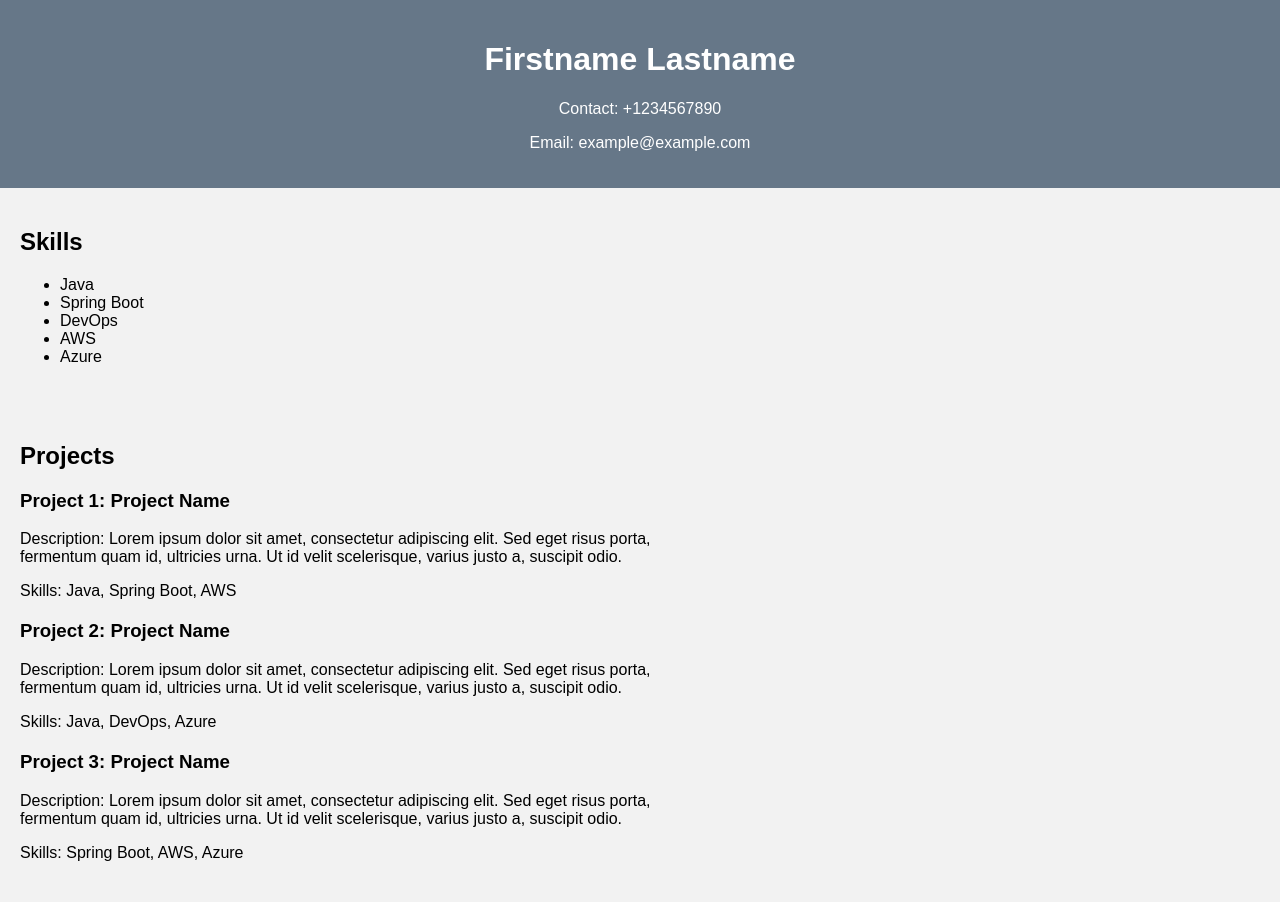
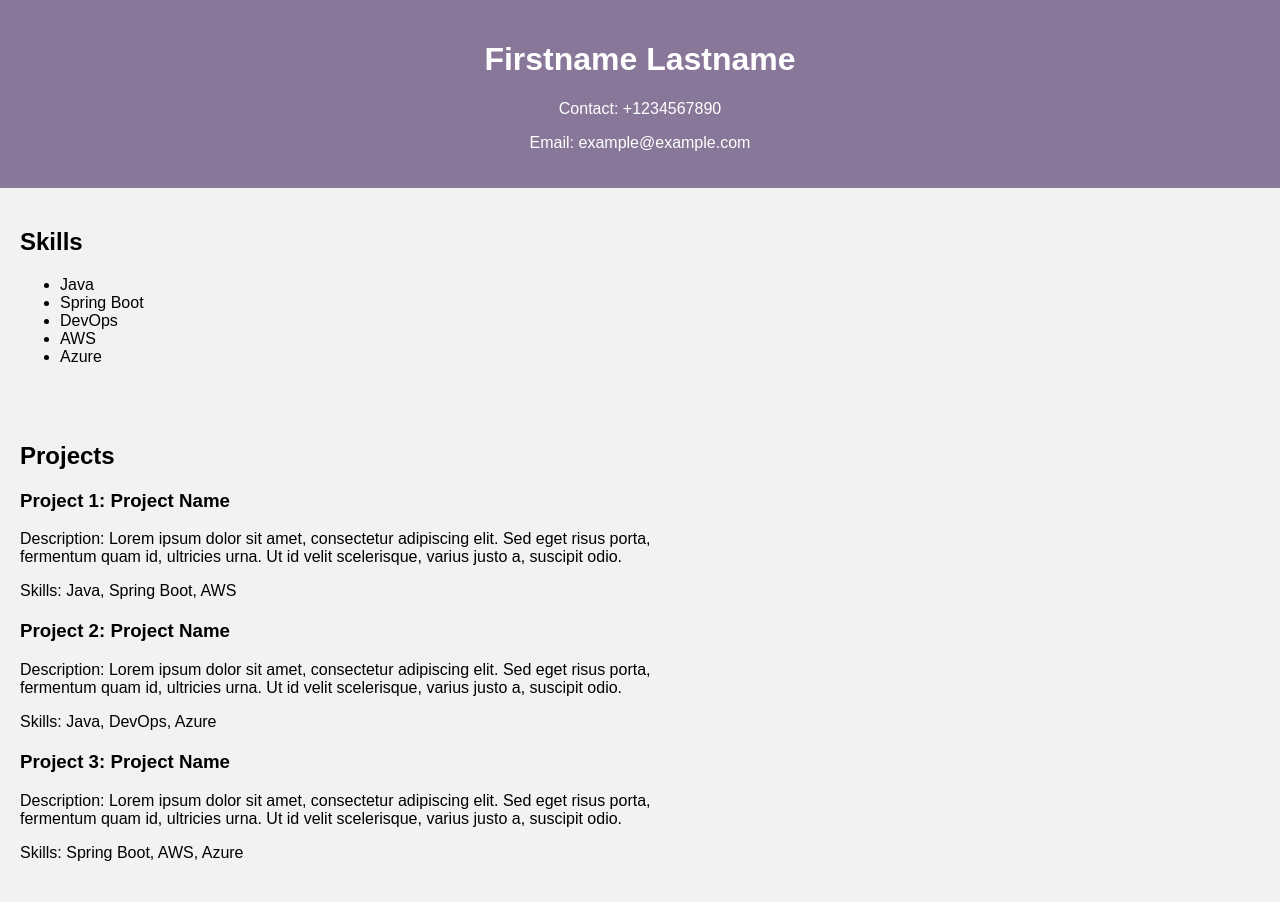
Before and after one commit to kloudblogs/s3-static-website, a plain HTML site: page index.html in a window 1280 px wide. Drawn offline with Linux system fonts and the light colour scheme.

Commit message:
Updated background color

```diff
--- a/index.html
+++ b/index.html
@@ -12,7 +12,7 @@
             background-color: #f2f2f2;
         }
         header {
-            background-color: #678;
+            background-color: #879;
             color: #fff;
             padding: 20px;
             text-align: center;
```
